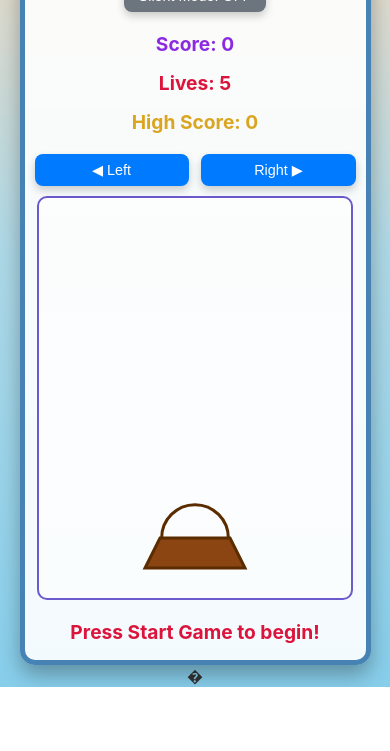
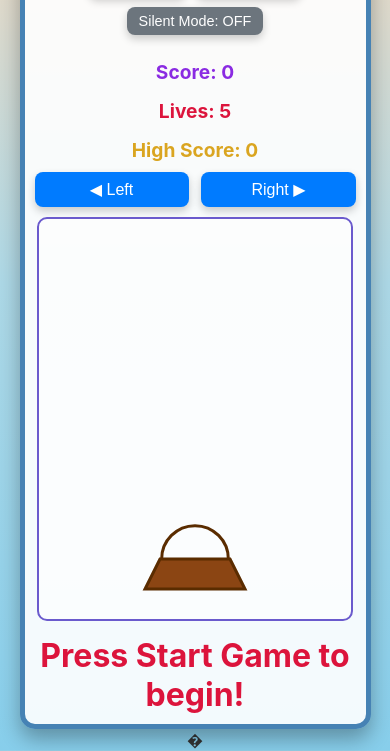
Before and after one commit to nagesh-9/fruithunt, a plain HTML site: page index.html in a window 390 px wide. Shown: the part 186-937 px from the top of the page. Before the commit the page ends 873 px from the top, so only its background shows below. Drawn offline with nearby package versions, Linux system fonts and the light colour scheme.

Commit message:
Update index.html

```diff
--- a/index.html
+++ b/index.html
@@ -45,6 +45,10 @@
             position: relative;
             max-width: 90%; /* Responsive width */
             box-sizing: border-box; /* Include padding in width */
+            display: flex; /* Use flexbox for vertical alignment */
+            flex-direction: column;
+            justify-content: space-between; /* Distribute space vertically */
+            min-height: 80vh; /* Ensure it takes up enough height on mobile */
         }
 
         h1 {
@@ -119,6 +123,29 @@
             .mobile-canvas-controls {
                 display: flex; /* Show on mobile/tablet */
             }
+            .game-container {
+                padding: 10px; /* Reduce padding on mobile */
+                min-height: unset; /* Let height adjust to content */
+            }
+            .controls {
+                gap: 10px; /* Reduce gap between main buttons */
+                margin-bottom: 15px;
+            }
+            .game-button {
+                padding: 8px 18px; /* Smaller padding for buttons */
+                font-size: 1em;
+            }
+        }
+
+        @media (max-width: 480px) {
+            .game-button {
+                padding: 6px 12px; /* Even smaller padding for very small screens */
+                font-size: 0.9em;
+            }
+            .mobile-only-button {
+                padding: 8px 15px;
+                font-size: 1em;
+            }
         }
 
 
@@ -127,14 +154,15 @@
             border: 2px solid #6a5acd; /* Slate Blue */
             border-radius: 10px;
             display: block; /* Remove extra space below canvas */
-            margin: 0 auto 20px auto; /* Center canvas, add bottom margin */
-            touch-action: none; /* Prevent default touch actions like scrolling/zooming */
+            margin: 0 auto; /* Center canvas horizontally */
+            flex-grow: 1; /* Allow canvas to grow and take available space */
         }
 
         .score-lives-container {
             display: flex;
             justify-content: center;
             gap: 30px; /* Space between score and lives */
+            margin-top: 15px; /* Add margin above score/lives */
             margin-bottom: 20px;
             font-size: 1.8em;
             font-weight: bold;
@@ -161,48 +189,17 @@
             min-height: 30px; /* Reserve space to prevent CLS */
         }
 
-        /* Responsive adjustments */
-        @media (max-width: 768px) {
-            h1 {
-                font-size: 2em;
-            }
-            .score-lives-container {
-                font-size: 1.5em;
-                gap: 20px;
-            }
-            .game-message {
-                font-size: 1.5em;
-            }
-            .game-button {
-                padding: 10px 20px;
-                font-size: 1em;
-            }
-            .game-container {
-                padding: 15px;
-            }
-        }
-
+        /* Responsive adjustments for score/lives container */
         @media (max-width: 480px) {
-            h1 {
-                font-size: 1.8em;
-            }
             .score-lives-container {
                 font-size: 1.2em;
                 gap: 15px;
                 flex-direction: column; /* Stack score/lives on small screens */
+                margin-top: 10px; /* Adjust top margin for stacked layout */
+                margin-bottom: 10px; /* Adjust bottom margin for stacked layout */
             }
             .score-board, .lives-board, .high-score-board {
                 margin-left: 0; /* Remove horizontal margin when stacked */
-            }
-            .game-message {
-                font-size: 1.2em;
-            }
-            .game-button {
-                padding: 8px 15px;
-                font-size: 0.9em;
-            }
-            .game-container {
-                padding: 10px;
             }
         }
     </style>
@@ -277,8 +274,8 @@
             { name: 'apple', emoji: '🍎', type: 'good' },
             { name: 'banana', emoji: '🍌', type: 'good' },
             { name: 'grape', emoji: '🍇', type: 'good' },
-            { name: 'lemon', emoji: '�', type: 'good' },
-            { name: 'orange', emoji: '🍊', type: 'good' },
+            { name: 'lemon', emoji: '🍋', type: 'good' },
+            { name: 'orange', emoji: '�', type: 'good' },
             // Bad objects (bombs, knives)
             { name: 'bomb', emoji: '💣', type: 'bad' },
             { name: 'knife', emoji: '🔪', type: 'bad' }
@@ -358,11 +355,26 @@
 
         // Function to resize the canvas dynamically
         function resizeCanvas() {
-            canvas.width = Math.min(window.innerWidth * 0.8, 600); // Max width 600px or 80% of window
-            canvas.height = Math.min(window.innerHeight * 0.6, 400); // Max height 400px or 60% of window
+            // Set canvas width based on window size, max 600px
+            canvas.width = Math.min(window.innerWidth * 0.8, 600);
+
+            // Calculate available height for canvas on mobile
+            // Estimate heights of other elements (h1, controls, score, message)
+            const headerHeight = document.querySelector('h1').offsetHeight;
+            const controlsHeight = document.querySelector('.controls').offsetHeight;
+            const scoreLivesHeight = document.querySelector('.score-lives-container').offsetHeight;
+            const mobileControlsHeight = document.querySelector('.mobile-canvas-controls').offsetHeight;
+            const messageHeight = document.querySelector('.game-message').offsetHeight;
+            const containerPadding = 40; // Approx total vertical padding of game-container (20px top + 20px bottom)
+
+            // Calculate remaining height for canvas
+            let availableHeight = window.innerHeight - headerHeight - controlsHeight - scoreLivesHeight - mobileControlsHeight - messageHeight - containerPadding;
+
+            // Ensure canvas has a minimum height and doesn't exceed a max height
+            canvas.height = Math.max(200, Math.min(availableHeight, 400)); // Min 200px, Max 400px
 
             // Adjust player initial position after resize
-            // Elevated by 30px from the bottom to ensure visibility
+            // Elevated by 30px from the bottom of the canvas
             player.x = (canvas.width - player.width) / 2;
             player.y = canvas.height - player.height - 30;
         }
```
